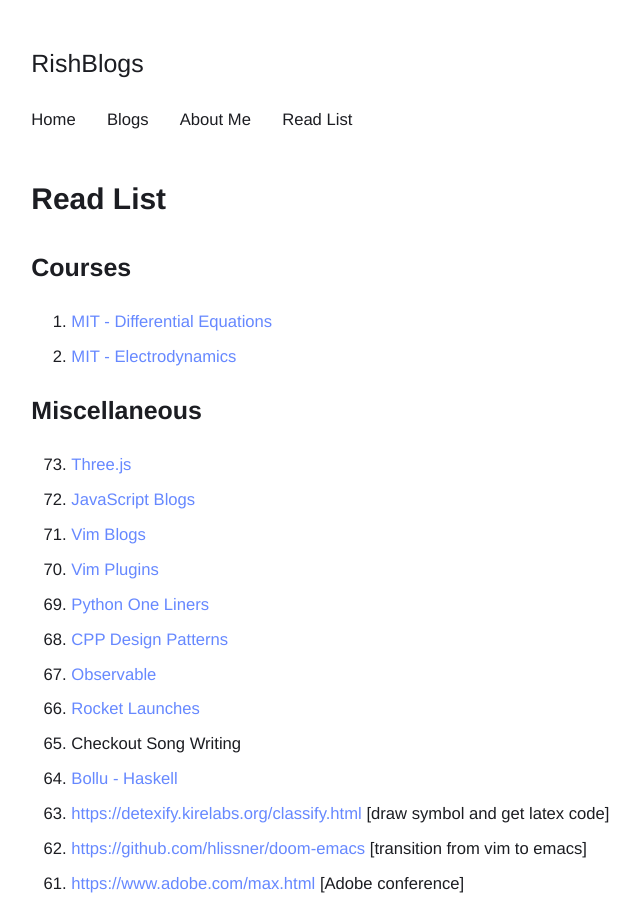
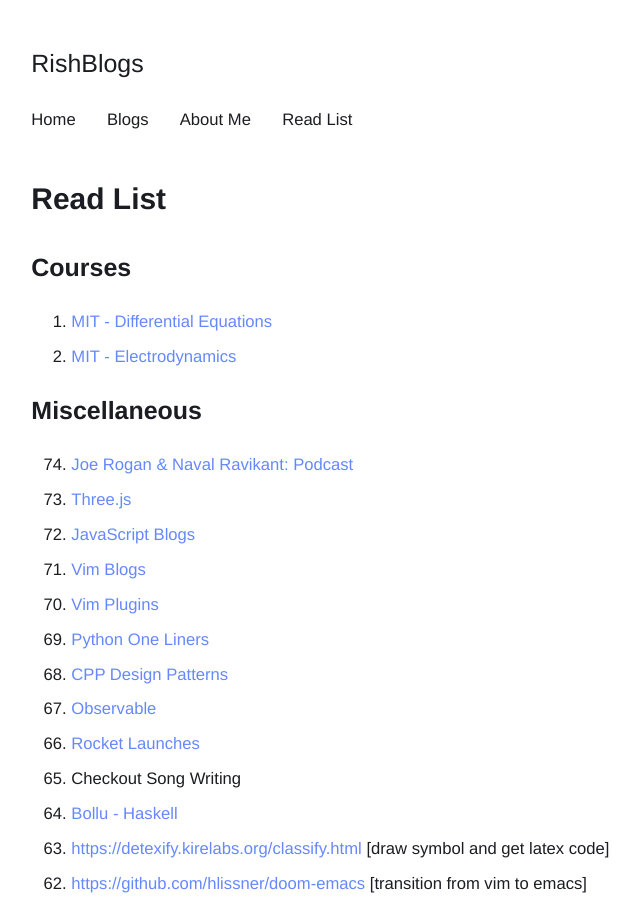
Before and after one commit to rish-singhal/blogs, a Jekyll site: the page built from resources.md, in a window 1280 px wide and 900 px high. Shown: the whole window, without its empty margins (272-912 px from the left). Built offline with Jekyll 4.4.1, drawn with Linux system fonts in a browser that asks for light colours.

Commit message:
Add Joe Rogan with Naval resource

```diff
--- a/resources.md
+++ b/resources.md
@@ -12,6 +12,7 @@
 
 ## Miscellaneous
 
+74. [Joe Rogan & Naval Ravikant: Podcast](https://www.youtube.com/watch?v=3qHkcs3kG44)
 73. [Three.js](https://threejs.org)
 72. [JavaScript Blogs](https://mrale.ph/)
 71. [Vim Blogs](https://vimways.org/)
```
